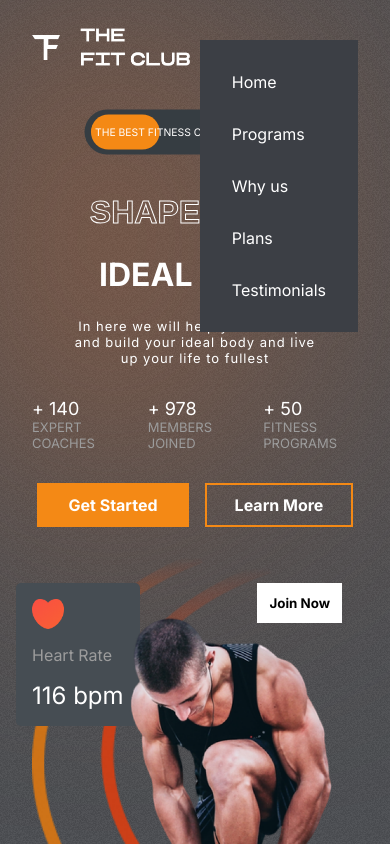
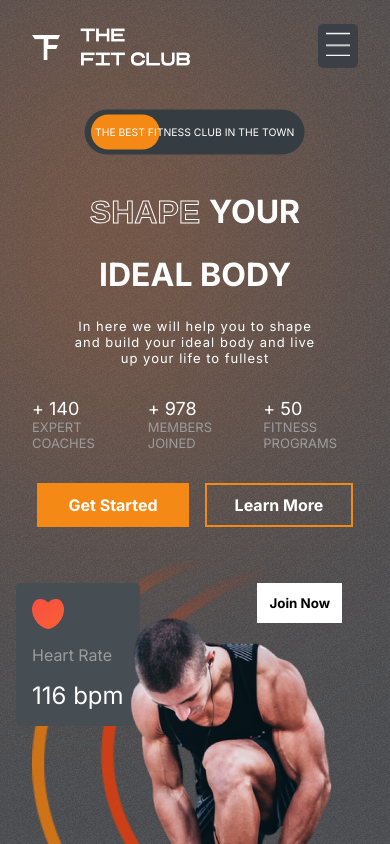
Before and after one commit to decifur/fitclub, a React (Create React App) app: page / in a window 390 px wide. Shown: the top 844 px of the page. Built offline with nearby package versions, Linux system fonts and the light colour scheme.

Commit message:
upated header

```diff
--- a/src/components/Header/Header.jsx
+++ b/src/components/Header/Header.jsx
@@ -1,20 +1,41 @@
-import './Header.css'
-import logo from "../../assets/logo.png"
+import "./Header.css";
+import logo from "../../assets/logo.png";
+import bars from "../../assets/bars.png";
+import { useState } from "react";
 
 const Header = () => {
-    return (
-        <div className='header'>
-            <img src={logo} alt='logo' className='logo'/>
+  const mobile = window.innerWidth <= 768 ? true : false;
+  const [menuOpened, setMenuOpened] = useState(false);
 
-            <ul className='header-menu'>
-                <li>Home</li>
-                <li>Programs</li>
-                <li>Why us</li>
-                <li>Plans</li>
-                <li>Testimonials</li>
-            </ul>
+  return (
+    <div className="header">
+      <img src={logo} alt="logo" className="logo" />
+      {menuOpened === false && mobile === true ? (
+        <div
+          style={{
+            backgroundColor: "var(--appColor)",
+            padding: "0.5rem",
+            borderRadius: "5px",
+          }}
+          onClick={() => setMenuOpened(true)}
+        >
+          <img
+            src={bars}
+            alt="menu-bar"
+            style={{ width: "1.5rem", height: "1.5rem" }}
+          />
         </div>
-    )
-}
+      ) : (
+        <ul className="header-menu">
+          <li onClick={() => setMenuOpened(false)}>Home</li>
+          <li onClick={() => setMenuOpened(false)}>Programs</li>
+          <li onClick={() => setMenuOpened(false)}>Why us</li>
+          <li onClick={() => setMenuOpened(false)}>Plans</li>
+          <li onClick={() => setMenuOpened(false)}>Testimonials</li>
+        </ul>
+      )}
+    </div>
+  );
+};
 
 export default Header;
```
